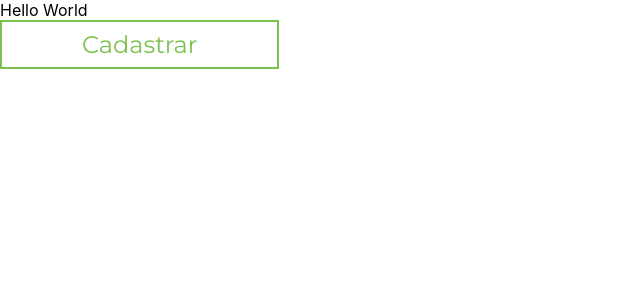
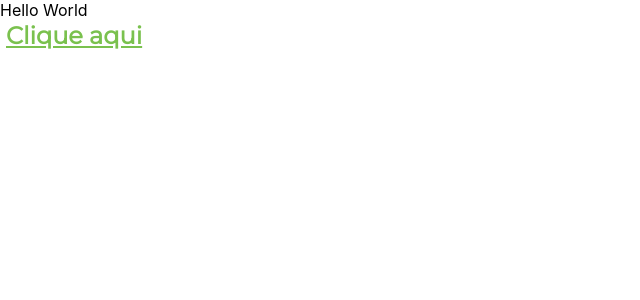
Before and after one commit to HackathonOrc/hackathonTime5, a React (Create React App) app in the folder app/: page / in a window 1280 px wide. Shown: the top 300 px of the page, without its empty margins (0-640 px from the left). Built offline with nearby package versions, Linux system fonts and the light colour scheme.

Commit message:
link layout

```diff
--- a/app/src/App.tsx
+++ b/app/src/App.tsx
@@ -1,5 +1,5 @@
 import Button from "./components/button/button";
-
+import Link from "./components/link/link";
 
 function App() {
 
@@ -10,7 +10,7 @@ function App() {
   return (
   <div>
     Hello World
-  <Button onClick={Teste}>Cadastrar</Button>
+  <Link onClick={Teste}>Clique aqui</Link>
   </div>
   );
 }
--- /dev/null
+++ b/app/src/components/link/link.css
@@ -0,0 +1,15 @@
+@import url('https://fonts.googleapis.com/css2?family=Montserrat&display=swap');
+
+.hiperlink{
+  color: #7AC14E;
+  background-color: unset;
+  font-family: 'Montserrat', sans-serif;
+  border: 0px;
+  text-decoration: underline;
+  font-weight: 900;
+  font-size: 24px;
+}
+
+.hiperlink:hover{
+  cursor: pointer;
+}
--- /dev/null
+++ b/app/src/components/link/link.tsx
@@ -0,0 +1,18 @@
+import React from 'react';
+import './link.css'
+
+type LinkProps = {
+  /** texto do link */
+  children: string;
+  /** ação do link  */
+  onClick: VoidFunction;
+}
+
+function Link ({children, onClick}: LinkProps){
+  return (
+    <div>
+      <button className="hiperlink" onClick={onClick} role='link'>{children}</button>
+    </div>
+  )
+}
+export default Link;
```
